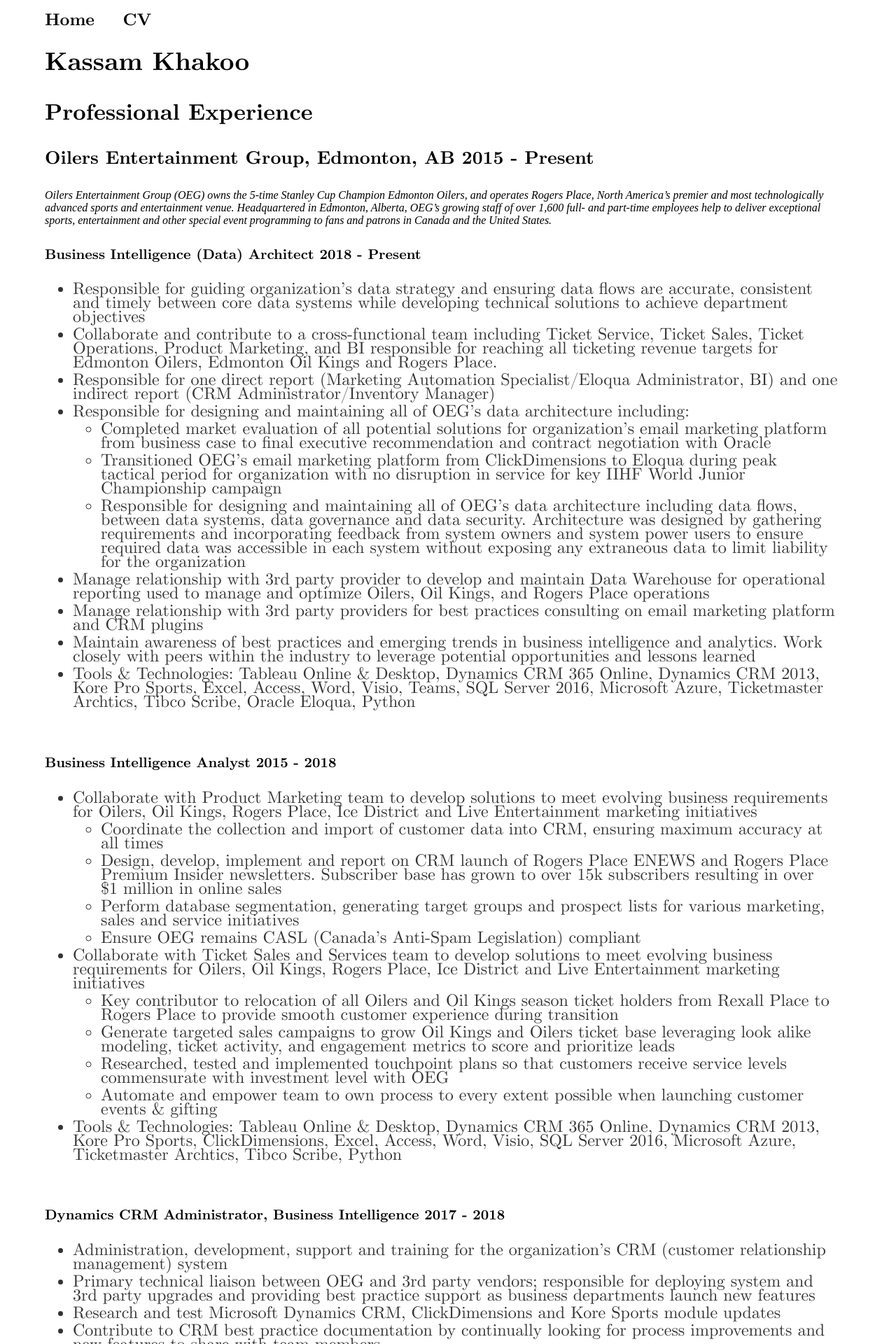
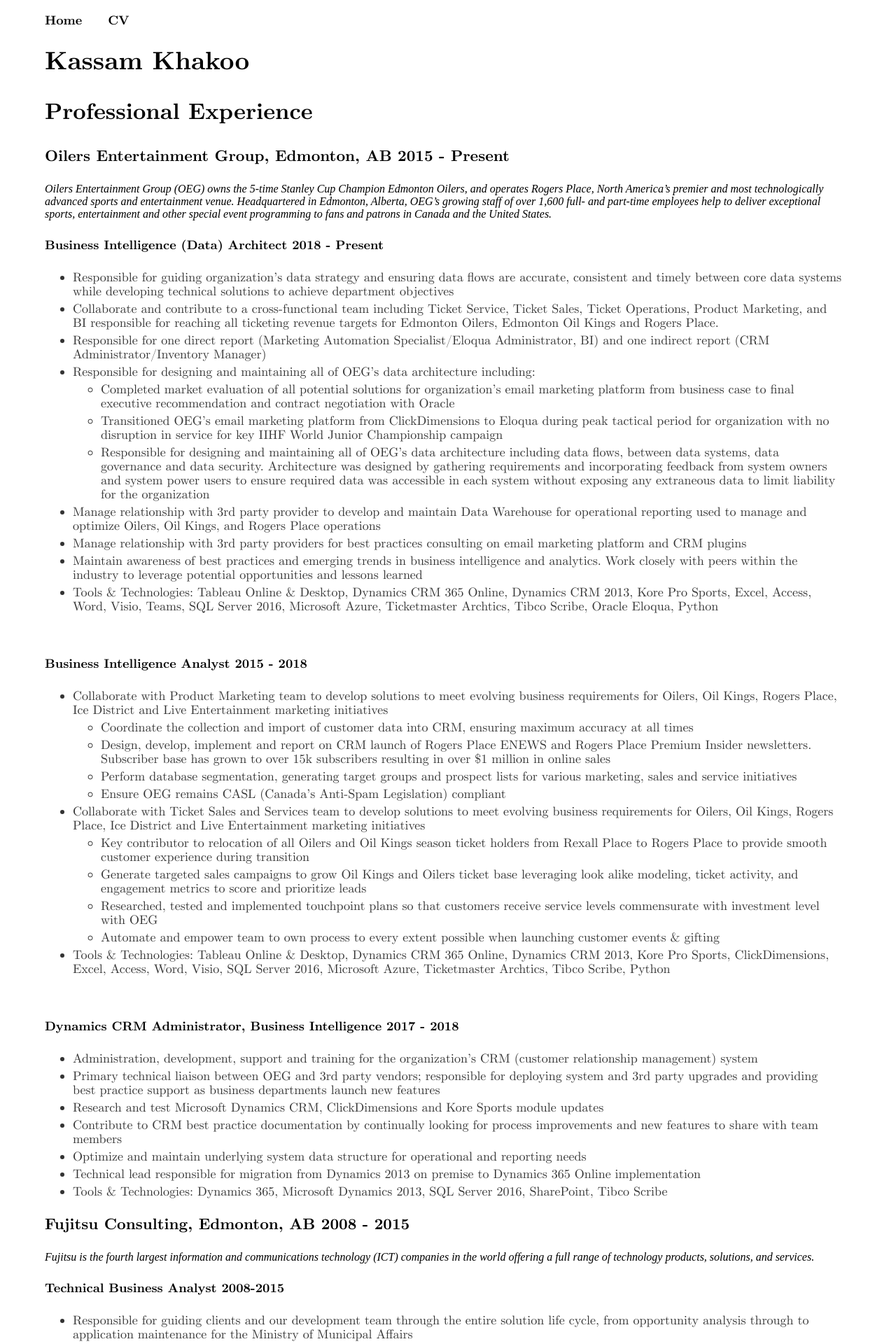
Before and after one commit to kassamkhakoo/kassamkhakoo.github.io, a Jekyll site: the page built from cv/index.html, in a window 1280 px wide. Shown: the top 1920 px of the page at 70% size. Built offline with Jekyll 4.4.1, drawn with Linux system fonts in a browser that asks for light colours.

Commit message:
Update main.css

```diff
--- a/css/main.css
+++ b/css/main.css
@@ -8,15 +8,15 @@
 
 ul { font-size: 18px; font-family: 'Computer Modern Serif'; line-height: 20px; color: #333; }
 
-li { font-size: 24px; font-family: 'Computer Modern Serif'; line-height: 20px; color: #333; }
+li { font-size: 18px; font-family: 'Computer Modern Serif'; line-height: 20px; color: #333; }
 
 .cv .download { float: right; font-family: 'Computer Modern Serif'; font-size: 12px; text-transform: uppercase; }
 
 h1, h2, h3, h4 { font-family: 'Computer Modern Serif'}
 h1 { font-size: 36px;  }
 h2 { font-size: 32px; }
-h3 { font-size: 26px; }
-h4 { font-size: 20px; }
+h3 { font-size: 22px; }
+h4 { font-size: 18px; }
 
 nav ul, footer ul { font-size: 16px; font-family: 'Computer Modern Serif'; padding: 0px; list-style: none; font-weight: bold; }
 nav ul li, footer ul li { display: inline; margin-right: 20px; }
```
